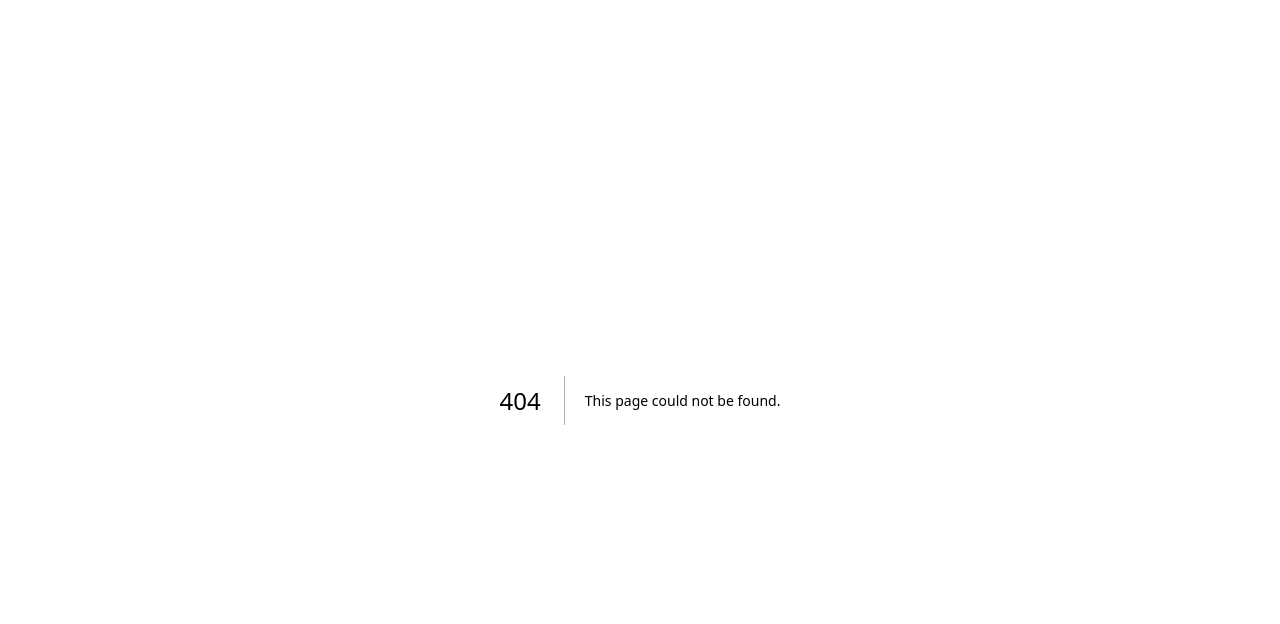
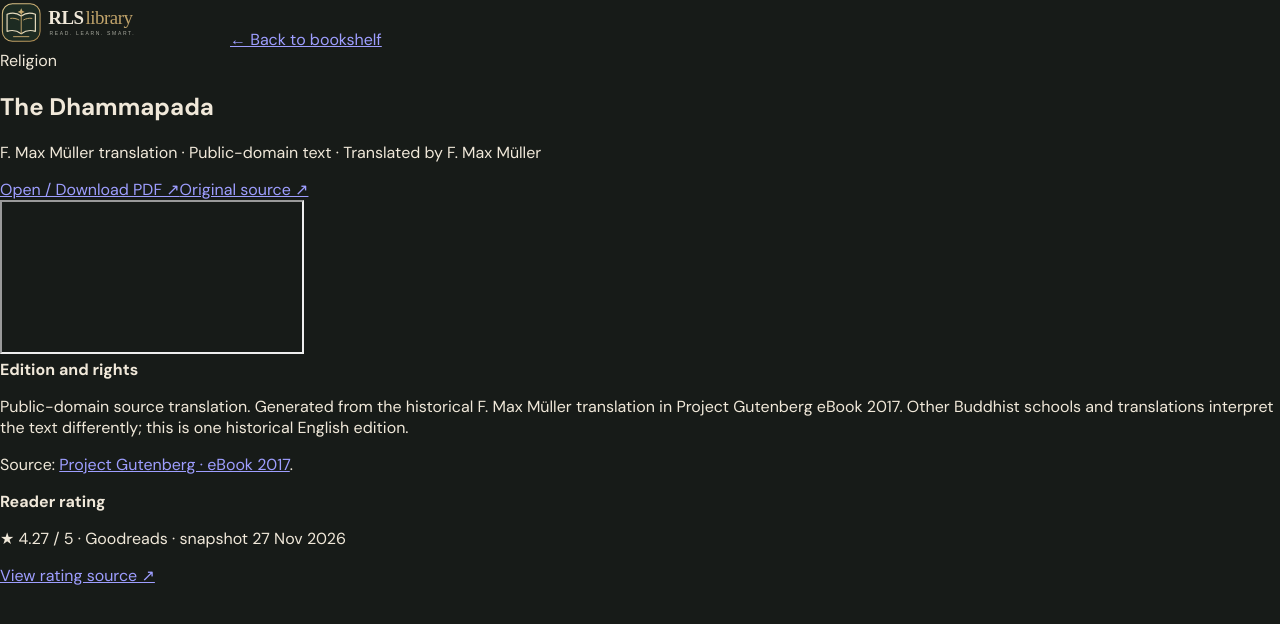
Before and after one commit to maytrixz24/RLSLibrary, a Next.js app: page /read/dhammapada in a window 1280 px wide. Before the commit this address had no page. Shown: the top 624 px of the page. Built offline with nearby package versions, Linux system fonts and the light colour scheme.

Commit message:
feat: add PDF reading route and new RLS brand identity

```diff
--- /dev/null
+++ b/app/read/[id]/page.tsx
@@ -0,0 +1,73 @@
+import Link from "next/link";
+import { notFound } from "next/navigation";
+import booksData from "../../../data/books.json";
+
+type Book = {
+  id: string;
+  title: string;
+  subtitle: string;
+  author: string;
+  category: string;
+  year: number;
+  description: string;
+  pdfUrl: string;
+  sourceUrl: string | null;
+  sourceName: string;
+  rightsLabel: string;
+  rightsNote: string;
+  rating: number | null;
+  ratingSource: string | null;
+  ratingUrl?: string;
+};
+
+const books = booksData as Book[];
+
+export default async function ReadBookPage({
+  params
+}: {
+  params: Promise<{ id: string }>;
+}) {
+  const { id } = await params;
+  const book = books.find((item) => item.id === id);
+  if (!book) notFound();
+
+  return (
+    <main className="reader-shell">
+      <header className="reader-topbar">
+        <Link href="/" className="reader-brand">
+          <img src="/logo.svg" alt="RLSlibrary" width="230" height="45" />
+        </Link>
+        <Link href="/" className="reader-back">← Back to bookshelf</Link>
+      </header>
+
+      <section className="reader-heading">
+        <div className="reader-category">{book.category}</div>
+        <h1>{book.title}</h1>
+        <p>{book.subtitle} · {book.author}</p>
+        <div className="reader-actions">
+          <a className="reader-download" href={book.pdfUrl} target="_blank" rel="noreferrer">Open / Download PDF ↗</a>
+          {book.sourceUrl && <a className="reader-source" href={book.sourceUrl} target="_blank" rel="noreferrer">Original source ↗</a>}
+        </div>
+      </section>
+
+      <section className="pdf-stage" aria-label={`PDF reader for ${book.title}`}>
+        <iframe src={book.pdfUrl} title={`PDF reader: ${book.title}`} />
+      </section>
+
+      <section className="reader-footnotes">
+        <div>
+          <strong>Edition and rights</strong>
+          <p>{book.rightsLabel}. {book.rightsNote}</p>
+          {book.sourceUrl && <p>Source: <a href={book.sourceUrl} target="_blank" rel="noreferrer">{book.sourceName}</a>.</p>}
+        </div>
+        {book.rating !== null && (
+          <div>
+            <strong>Reader rating</strong>
+            <p>★ {book.rating.toFixed(2)} / 5 · {book.ratingSource ?? "Community rating"} · snapshot 27 Nov 2026</p>
+            {book.ratingUrl && <a href={book.ratingUrl} target="_blank" rel="noreferrer">View rating source ↗</a>}
+          </div>
+        )}
+      </section>
+    </main>
+  );
+}
```
